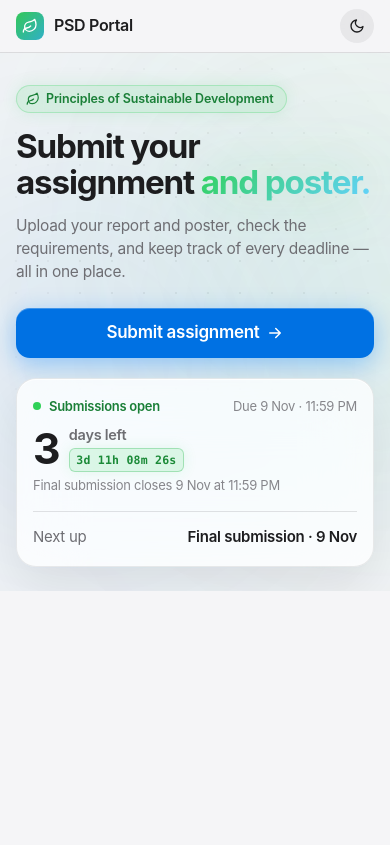
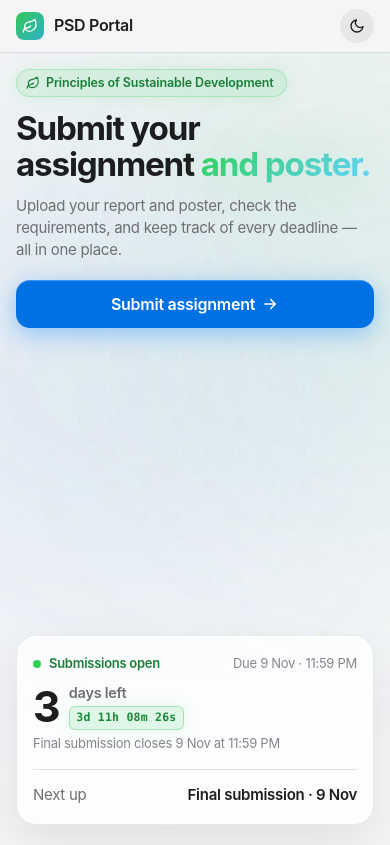
Before and after one commit to yash12345-ctrl/PSD_website, a React (Vite) app: page / in a window 390 px wide. Built offline with nearby package versions, Linux system fonts and the light colour scheme; no server answers.

Commit message:
Make hero section fill full mobile screen (100dvh) without bottom gap

```diff
--- a/src/home/Home.css
+++ b/src/home/Home.css
@@ -81,6 +81,9 @@
    ========================================================================== */
 .page {
   min-height: 100vh;
+  min-height: 100dvh;
+  display: flex;
+  flex-direction: column;
   background: var(--bg);
   color: var(--label);
   font-family: var(--font);
@@ -91,6 +94,13 @@
   -moz-osx-font-smoothing: grayscale;
   overflow-x: clip;
   transition: background-color 0.3s var(--ease), color 0.3s var(--ease);
+}
+
+.page > main {
+  flex: 1;
+  display: flex;
+  flex-direction: column;
+  width: 100%;
 }
 
 .container {
@@ -669,15 +679,37 @@
   }
 
   .hero {
-    padding: 32px 0 24px;
-    min-height: auto;
+    flex: 1;
+    display: flex;
+    flex-direction: column;
+    min-height: calc(100dvh - 52px);
+    min-height: calc(100vh - 52px);
+    padding: 16px 0 max(20px, env(safe-area-inset-bottom));
+    box-sizing: border-box;
+  }
+
+  .hero-grid {
+    flex: 1;
+    display: flex;
+    flex-direction: column;
+    justify-content: space-between;
+    width: 100%;
+    box-sizing: border-box;
+    gap: 16px;
+  }
+
+  .hero-copy {
+    display: flex;
+    flex-direction: column;
+    flex-shrink: 0;
   }
 
   .hero-eyebrow {
     font-size: clamp(11px, 3.2vw, 12.5px);
     padding: 5px 12px 5px 9px;
     gap: 6px;
-    margin: 0 0 16px;
+    margin: 0 0 14px;
+    align-self: flex-start;
   }
 
   .hero-eyebrow-icon svg {
@@ -688,19 +720,35 @@
   .hero-title {
     font-size: clamp(32px, 8.5vw, 40px);
     line-height: 1.08;
-    margin-bottom: 14px;
+    margin-bottom: 12px;
   }
 
   .hero-lead {
-    font-size: 15.5px;
-    line-height: 1.48;
-    margin-bottom: 24px;
+    font-size: 15px;
+    line-height: 1.46;
+    margin-bottom: 20px;
+  }
+
+  .hero-actions {
+    width: 100%;
+    margin-bottom: 4px;
+  }
+
+  .hero-actions .btn-primary {
+    width: 100%;
+    height: 48px;
+    justify-content: center;
+    font-size: 16px;
+    border-radius: 14px;
   }
 
   .status-card {
-    margin-top: 20px;
+    margin-top: auto;
     padding: 18px 16px;
     border-radius: 20px;
+    width: 100%;
+    box-sizing: border-box;
+    box-shadow: 0 16px 40px rgba(0, 0, 0, 0.45), inset 0 1px 0 rgba(255, 255, 255, 0.15);
   }
 
   .status-count {
@@ -725,12 +773,21 @@
 @media (max-width: 380px) {
   :root {
     --page-pad: 14px;
+  }
+
+  .hero {
+    padding: 12px 0 max(16px, env(safe-area-inset-bottom));
+  }
+
+  .hero-grid {
+    gap: 12px;
   }
 
   .hero-eyebrow {
     font-size: clamp(10px, 3.1vw, 11px);
     padding: 4px 10px 4px 8px;
     gap: 5px;
+    margin: 0 0 10px;
   }
 
   .hero-eyebrow-icon svg {
@@ -739,11 +796,23 @@
   }
 
   .hero-title {
-    font-size: 29px;
+    font-size: 28px;
+    margin-bottom: 10px;
+  }
+
+  .hero-lead {
+    font-size: 14px;
+    line-height: 1.42;
+    margin-bottom: 16px;
+  }
+
+  .hero-actions .btn-primary {
+    height: 44px;
+    font-size: 15px;
   }
 
   .status-card {
-    padding: 16px 14px;
+    padding: 15px 13px;
     border-radius: 18px;
   }
 
```
